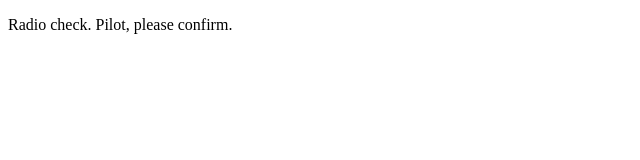
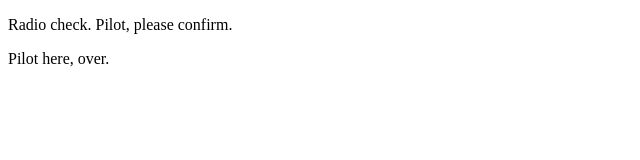
Before and after one commit to Mll0032/communication-log-control, a plain HTML site: page index.html in a window 1280 px wide. Shown: the full height of the page, 0-640 px from the left. Drawn offline with Linux system fonts and the light colour scheme.

Commit message:
Response

```diff
--- a/index.html
+++ b/index.html
@@ -2,5 +2,6 @@
 <html>
    <body>
       <p>Radio check. Pilot, please confirm.</p>
+      <p>Pilot here, over.</p>
    </body>
 </html>
```
